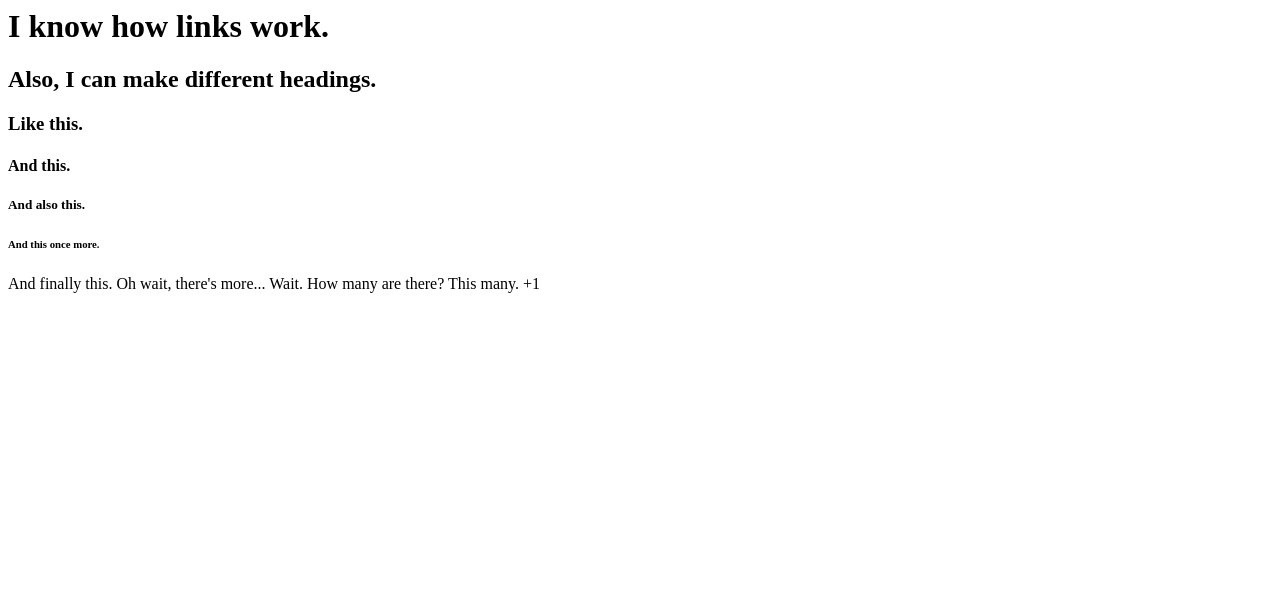
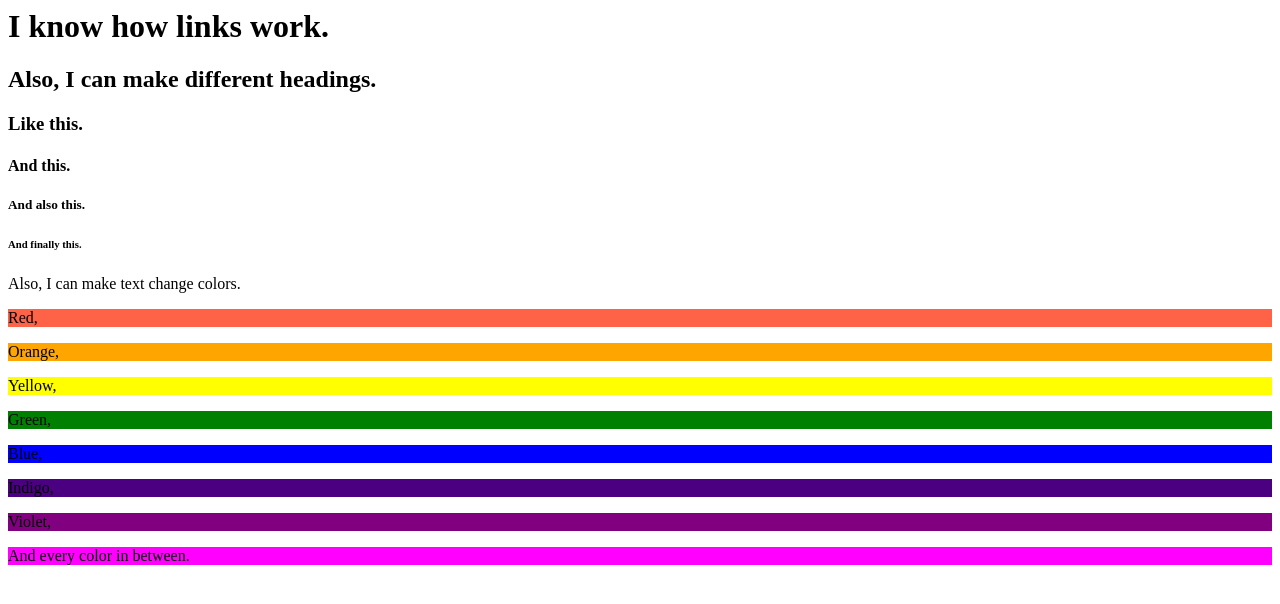
Before and after one commit to log-fjord/bug-free-spoon, a plain HTML site: page link.html in a window 1280 px wide. Drawn offline with Linux system fonts and the light colour scheme.

Commit message:
Update link.html

```diff
--- a/link.html
+++ b/link.html
@@ -5,11 +5,15 @@
     <h3>Like this.</h3>
     <h4>And this.</h4>
     <h5>And also this.</h5>
-    <h6>And this once more.</h6>
-    <h7>And finally this.</h7>
-    <h8>Oh wait, there's more...</h8>
-    <h9>Wait. How many are there?</h9>
-    <h10>This many.</h10>
-    <h11>+1</h11>
+    <h6>And finally this.</h6>
+    <p>Also, I can make text change colors.</p>
+    <p style="background-color:Tomato;">Red,</p>
+    <p style="background-color:Orange;">Orange,</p>
+    <p style="background-color:Yellow;">Yellow,</p>
+    <p style="background-color:Green;">Green,</p>
+    <p style="background-color:Blue;">Blue,</p>
+    <p style="background-color:Indigo;">Indigo,</p>
+    <p style="background-color:Purple;">Violet,</p>
+    <p style="background-color:Magenta;">And every color in between.</p>
   </body>
 </html>
```
